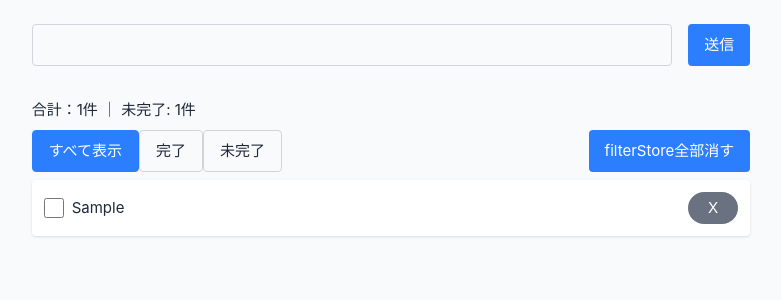
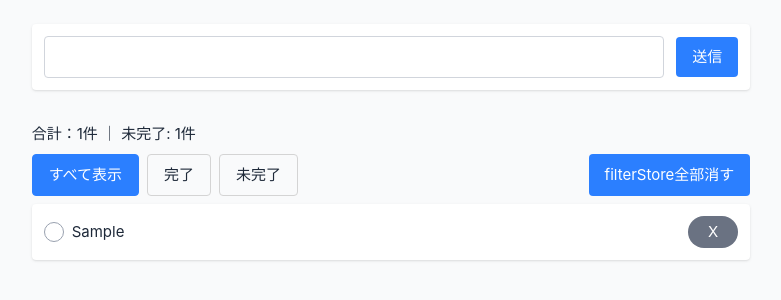
Before and after one commit to torchiba/vue3-todo-app, a Vue app: page / in a window 1280 px wide. Both pictures are taken after typing "Sample" into the empty fields and a click on the button "送信". Shown: the top 300 px of the page, without its empty margins (249-1030 px from the left). Built offline with nearby package versions, Linux system fonts and the light colour scheme; the HTML template or start-up script is replaced by a standard one.

Commit message:
modify: tailwind-css layout

```diff
--- a/src/App.vue
+++ b/src/App.vue
@@ -47,7 +47,7 @@ onMounted(() => {
   <div class="min-h-screen bg-gray-50 p-6 text-gray-800 flex flex-col gap-8 items-stretch">
     <header class="w-7/12 mx-auto">
       <div class="wrapper">
-        <form @submit.prevent="addNewTodo" class="flex gap-4">
+        <form @submit.prevent="addNewTodo" class="gap-4 flex gap-x-3 items-center p-3 bg-white rounded shadow">
           <input type="text" v-model="newTodo" class="flex-1 p-2 rounded border border-gray-300 focus:outline-none focus:ring-2 focus:ring-blue-400"/>
           <button class="bg-blue-500 text-white px-4 py-2 rounded hover:bg-blue-600">送信</button>
         </form>
@@ -56,7 +56,7 @@ onMounted(() => {
 
     <main class="flex flex-col gap-2 w-7/12 mx-auto">
       <p>合計：{{todoStore.todos.length}}件 ｜ 未完了: {{ todoStore.remainingCount }}件</p>
-      <div class="flex">
+      <div class="flex gap-2">
         <button
           v-for="f in filters" :key="f.key"
           @click="filterStore.setFilter(f.key)"
--- a/src/components/TodoItem.vue
+++ b/src/components/TodoItem.vue
@@ -14,14 +14,19 @@ const emit = defineEmits<{
 </script>
 
 <template>
-    <li class="flex items-center gap-2 p-3 bg-white rounded shadow">
+    <li class="flex gap-x-3 items-center gap-2 p-3 bg-white rounded shadow">
         <label class="flex items-center gap-2 flex-1 cursor-pointer select-none">
             <input
             type="checkbox"
             :checked="props.todo.done"
             @change="emit('done', props.todo.id)"
-            class="peer w-5 h-5"
+            class="peer w-5 h-5 hidden"
             />
+            <span class="size-5 flex justify-center items-center rounded-full border border-gray-400 peer-checked:bg-blue-600 text-white peer-checked:dark:bg-blue-500 peer-checked:border-blue-500">
+                <svg class="shrink-0 size-3.5 peer-checked:block" xmlns="http://www.w3.org/2000/svg" width="24" height="24" viewBox="0 0 24 24" fill="none" stroke="currentColor" stroke-width="2" stroke-linecap="round" stroke-linejoin="round">
+                    <polyline points="20 6 9 17 4 12"></polyline>
+                </svg>
+            </span>
             <span class="peer-checked:line-through peer-checked:text-gray-400">
             {{ props.todo.text }}
             </span>
```
